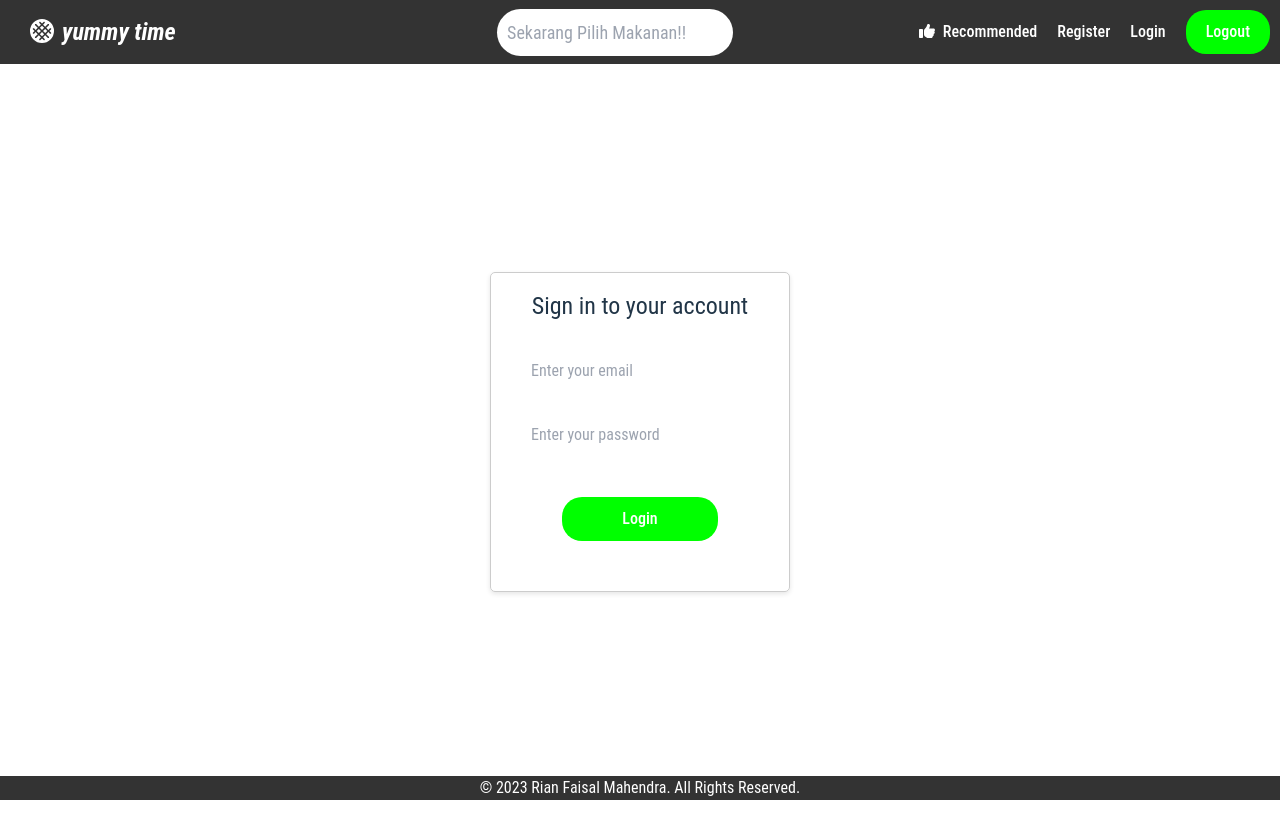
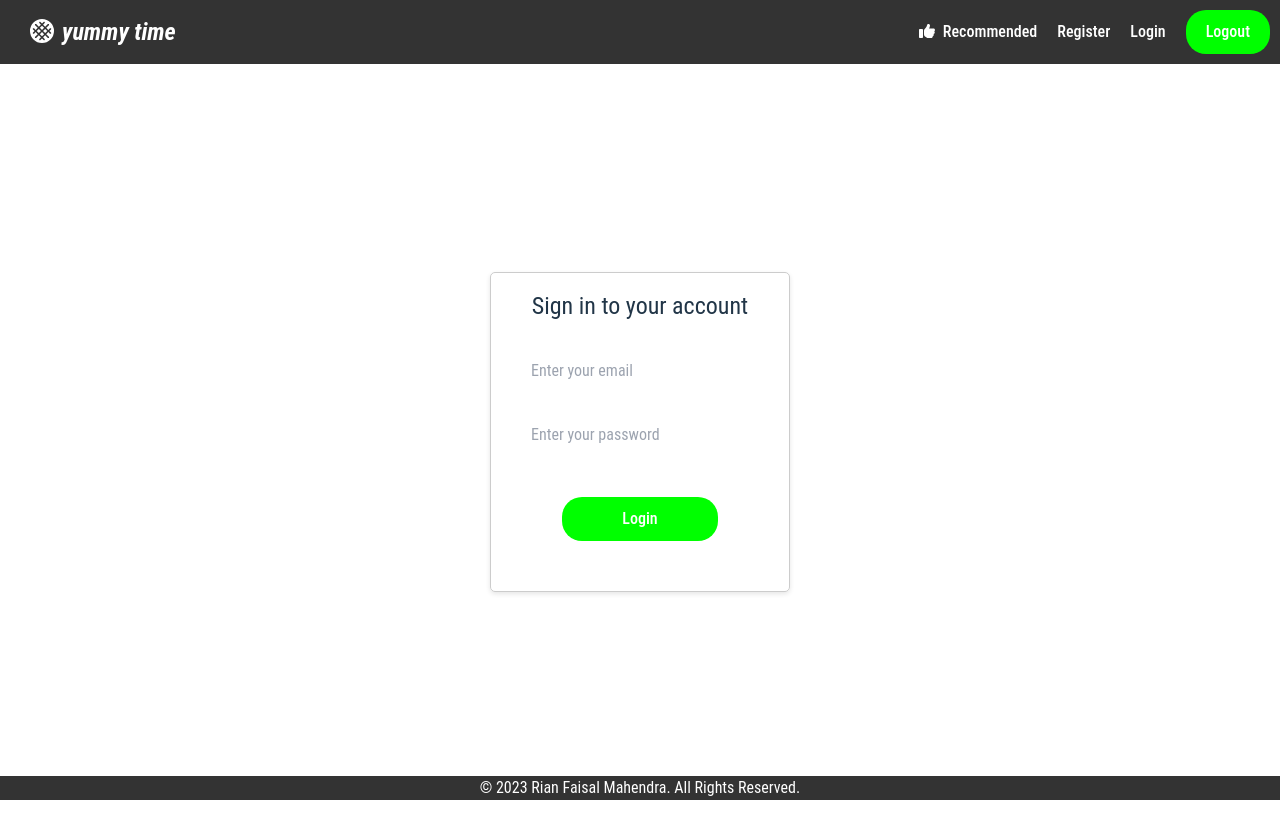
Before and after one commit to rianfaisalm/Final-Project, a React (Vite) app: page /login in a window 1280 px wide. Shown: the top 838 px of the page. Built offline with nearby package versions, Linux system fonts and the light colour scheme.

Commit message:
Untuk Presentasi

```diff
--- a/src/components/Navbar.jsx
+++ b/src/components/Navbar.jsx
@@ -82,7 +82,7 @@ const Navbar = () => {
           </h2>
         </Link>
       </div>
-      <div style={searchStyle}>
+      {/* <div style={searchStyle}>
         <div className="input-group navbar-input">
           <input
             type="search"
@@ -100,7 +100,7 @@ const Navbar = () => {
             <i className="bi bi-search"></i>
           </span>
         </div>
-      </div>
+      </div> */}
       <div style={rightLinkStyle}>
         <Link to={"/"} style={linkMargin}>
           <h2>
--- a/src/pages/Fooddetail.jsx
+++ b/src/pages/Fooddetail.jsx
@@ -91,7 +91,7 @@ const FoodDetail = () => {
   return (
     <>
       <Navbar />
-      <div style={{ marginTop: "20px", backgroundColor: "#f8f9fa", padding: "20px", borderRadius: "5px" }}>
+      <div style={{ marginTop: "20px", marginBottom: "20px", backgroundColor: "#f8f9fa", padding: "20px", borderRadius: "5px" }}>
         <h1>{food?.name}</h1>
         <h4>{food?.type}</h4>
         <img style={{ width: "300px" }} src={food?.imageUrl} alt={food?.name} />
```
